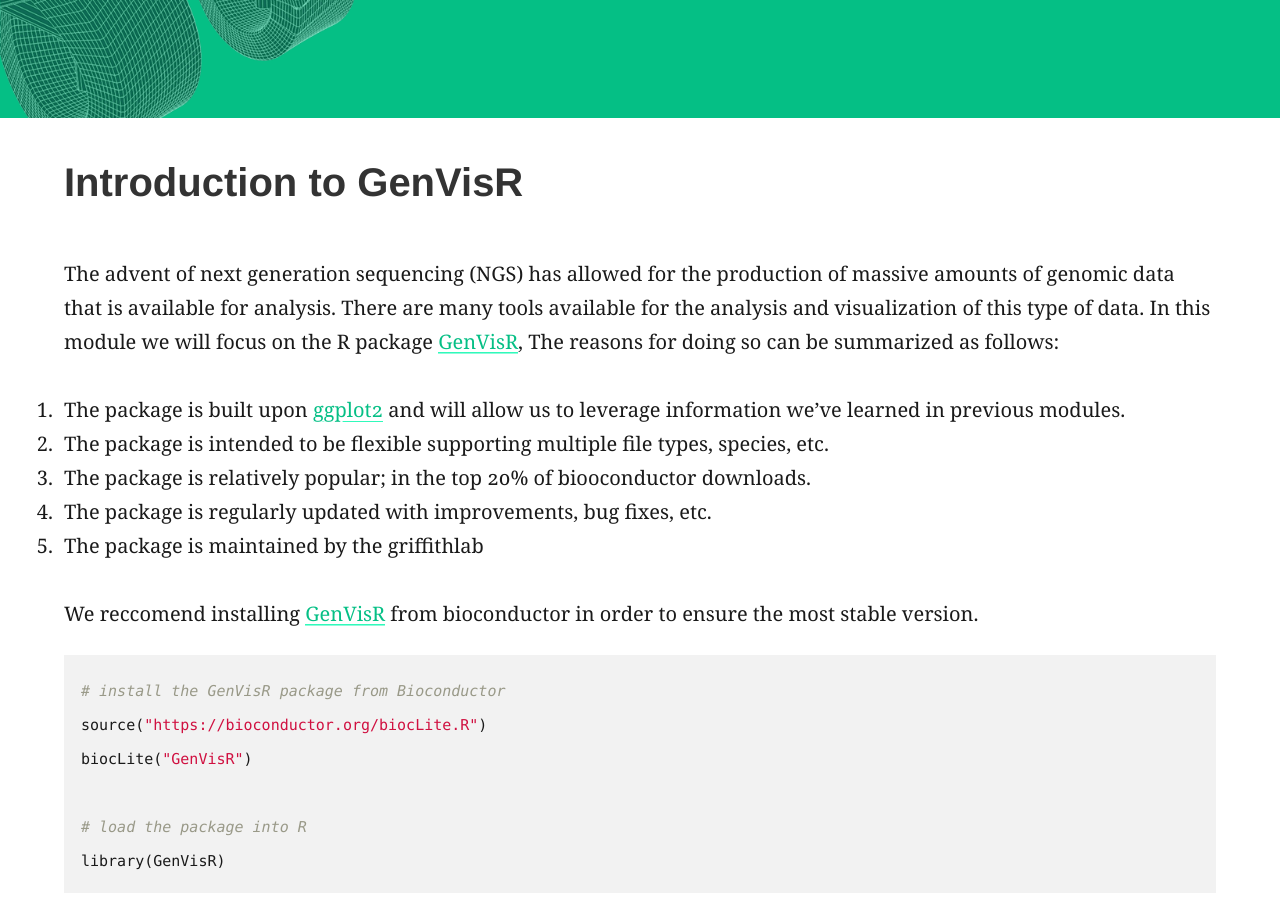
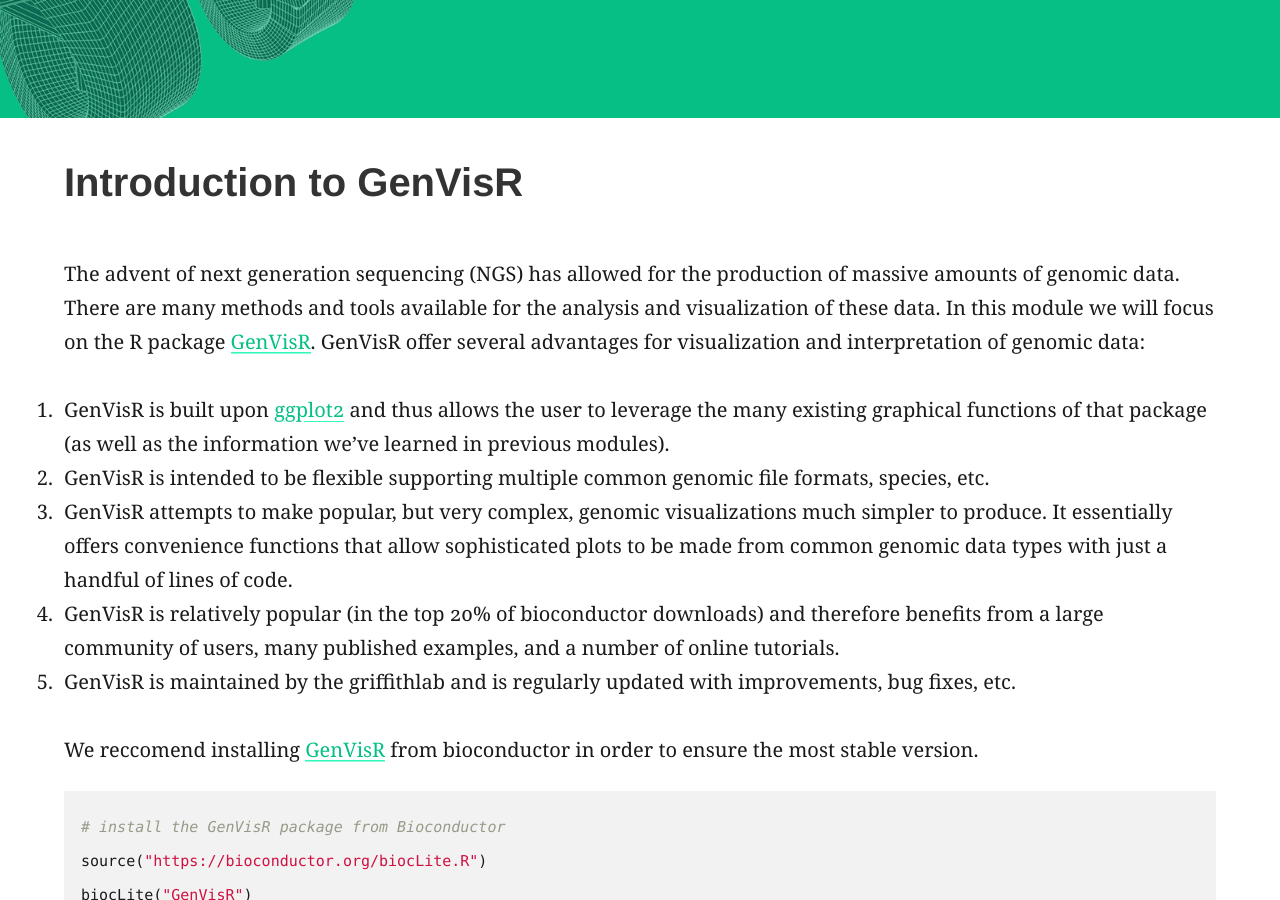
Before and after one commit to griffithlab/genviz.org, a Jekyll site: the page built from _posts/0003-01-01-Introduction_to_GenVisR.md, in a window 1280 px wide and 900 px high, scrolled down 306 px. Built offline with Jekyll 4.4.1, drawn with Linux system fonts in a browser that asks for light colours.

Commit message:
mostly minor edits as part of review

```diff
--- a/_posts/0003-01-01-Introduction_to_GenVisR.md
+++ b/_posts/0003-01-01-Introduction_to_GenVisR.md
@@ -8,12 +8,12 @@ feature_image: "assets/genvis-dna-bg_optimized_v1a.png"
 date: 0003-01-01
 ---
 
-The advent of next generation sequencing (NGS) has allowed for the production of massive amounts of genomic data that is available for analysis. There are many tools available for the analysis and visualization of this type of data. In this module we will focus on the R package [GenVisR](https://bioconductor.org/packages/release/bioc/html/GenVisR.html), The reasons for doing so can be summarized as follows:
-1. The package is built upon [ggplot2](http://ggplot2.tidyverse.org/reference/) and will allow us to leverage information we've learned in previous modules.
-2. The package is intended to be flexible supporting multiple file types, species, etc.
-3. The package is relatively popular; in the top 20% of biooconductor downloads.
-4. The package is regularly updated with improvements, bug fixes, etc.
-5. The package is maintained by the griffithlab
+The advent of next generation sequencing (NGS) has allowed for the production of massive amounts of genomic data. There are many methods and tools available for the analysis and visualization of these data. In this module we will focus on the R package [GenVisR](https://bioconductor.org/packages/release/bioc/html/GenVisR.html). GenVisR offer several advantages for visualization and interpretation of genomic data:
+1. GenVisR is built upon [ggplot2](http://ggplot2.tidyverse.org/reference/) and thus allows the user to leverage the many existing graphical functions of that package (as well as the information we've learned in previous modules).
+2. GenVisR is intended to be flexible supporting multiple common genomic file formats, species, etc.
+3. GenVisR attempts to make popular, but very complex, genomic visualizations much simpler to produce. It essentially offers convenience functions that allow sophisticated plots to be made from common genomic data types with just a handful of lines of code.
+4. GenVisR is relatively popular (in the top 20% of bioconductor downloads) and therefore benefits from a large community of users, many published examples, and a number of online tutorials.
+5. GenVisR is maintained by the griffithlab and is regularly updated with improvements, bug fixes, etc.
 
 We reccomend installing [GenVisR](https://bioconductor.org/packages/release/bioc/html/GenVisR.html) from bioconductor in order to ensure the most stable version.
 
```
Also changed, not shown: _posts/0001-01-01-Introduction_to_Genomic_Visualization_and_interpretation.md (+3 -3 lines), _posts/0001-07-01-ProteinPaint.md (+1 -1 lines), _posts/0002-01-01-Introduction_to_R_for_genomic_visualization_and_interpretation.md (+4 -4 lines).
